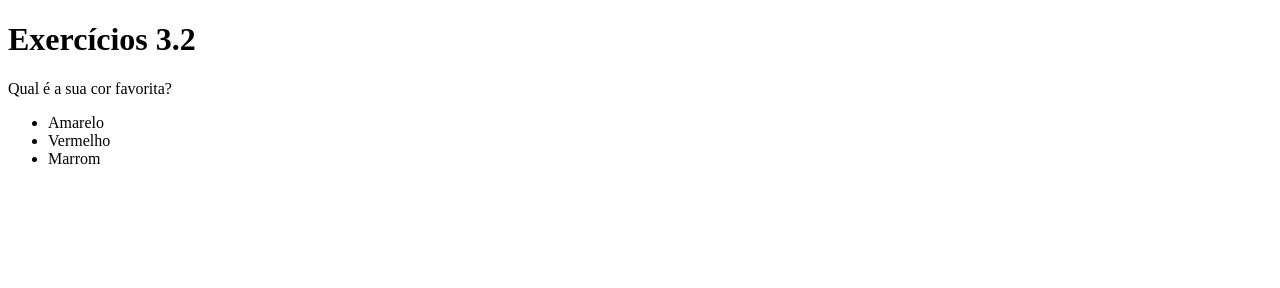
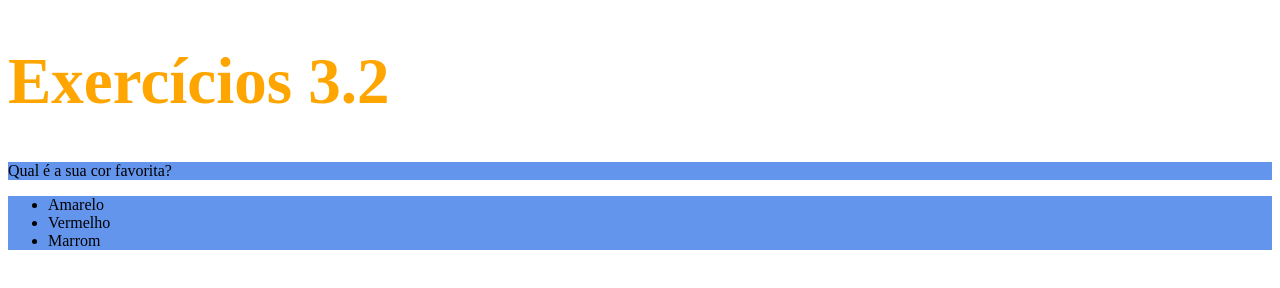
Before and after one commit to brunapaisante/brunapaisante.github.io, a plain HTML site: page Index.html in a window 1280 px wide. Drawn offline with Linux system fonts and the light colour scheme.

Commit message:
commit único de todas as modificações

```diff
--- a/Index.html
+++ b/Index.html
@@ -3,12 +3,22 @@
   <head>
     <meta charset="UTF-8">
     <title>HTML</title>
-    <style></style>
+    <style>h1 {
+        font-size: 65px;
+        color: orange
+    }
+        ul {
+         background-color: brown;
+        }
+        .lista,.paragrafo {
+        background-color: cornflowerblue;
+        }
+        </style>
   </head>
   <body>
     <h1>Exercícios 3.2</h1>
-    <p>Qual é a sua cor favorita?</p>
-    <ul>
+    <p class="paragrafo">Qual é a sua cor favorita?</p>
+    <ul class="lista">
       <li>Amarelo</li>
       <li>Vermelho</li>
       <li>Marrom</li>
```
